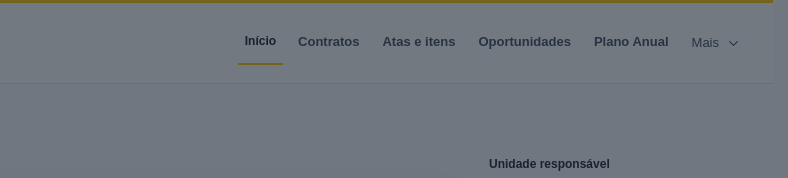
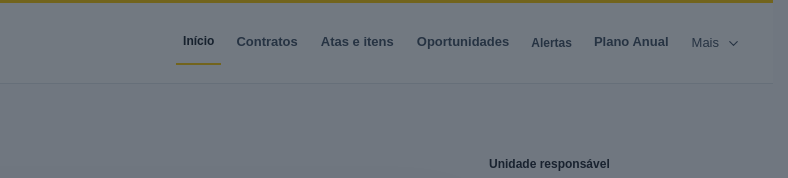
Before and after one commit to matheusmollon/portal-contratos-atas-homologacao, a plain HTML site: page index.html in a window 1280 px wide. Shown: the top 178 px of the page, 492-1280 px from the left. Drawn offline with Linux system fonts and the light colour scheme.

Commit message:
Update index.html

```diff
--- a/index.html
+++ b/index.html
@@ -466,6 +466,7 @@
     <script src="./consultas-pncp.js?v=20261114-checkpoint8-1-5" defer></script>
     <script src="./relatorios-contratos.js?v=20261027-checkpoint6-0-2" defer></script>
     <script src="./painel-inicial.js?v=20261020-acoes3" defer></script>
+    <script src="./alertas-portal.js" defer></script>
 </body>
 
 </html>
```
